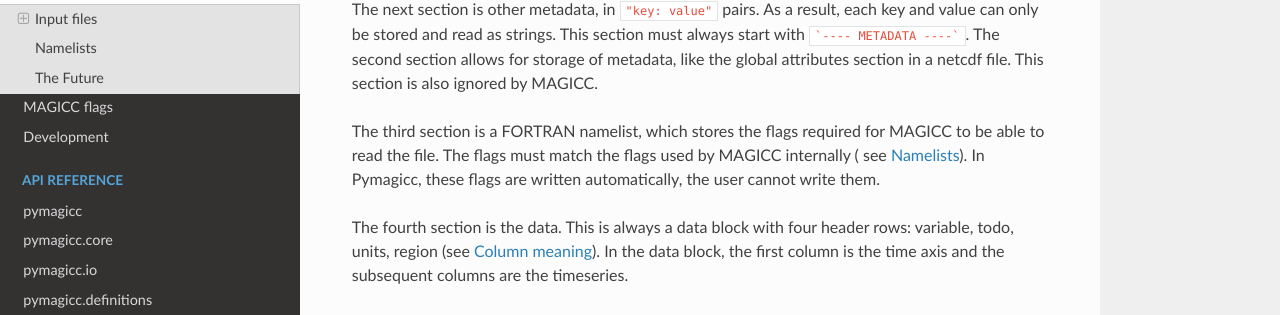
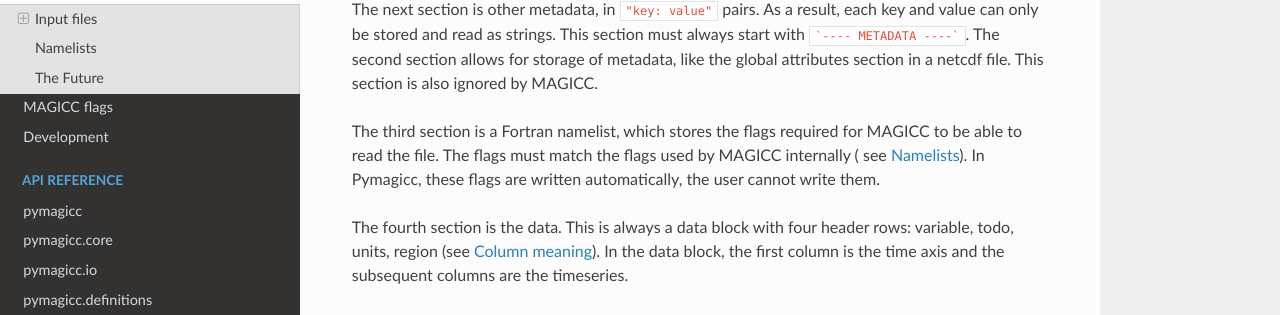
Before and after one commit to openscm/pymagicc, a Sphinx documentation site: the page built from docs/file_conventions.rst, in a window 1280 px wide and 900 px high, scrolled down 3110 px. Shown: the part 279-594 px from the top of the window. Built offline with Sphinx 7.4.7 and the Read the Docs theme 2.0.0, drawn with Linux system fonts in a browser that asks for light colours.

````diff
--- a/docs/file_conventions.rst
+++ b/docs/file_conventions.rst
@@ -147,7 +147,7 @@ and value can only be stored and read as strings. This section must always start
 ```---- METADATA ----```. The second section allows for storage of metadata, like the
 global attributes section in a netcdf file. This section is also ignored by MAGICC.
 
-The third section is a FORTRAN namelist, which stores the flags required for MAGICC to
+The third section is a Fortran namelist, which stores the flags required for MAGICC to
 be able to read the file. The flags must match the flags used by MAGICC internally (
 see `Namelists`_). In Pymagicc, these flags are written automatically, the user cannot
 write them.
````
